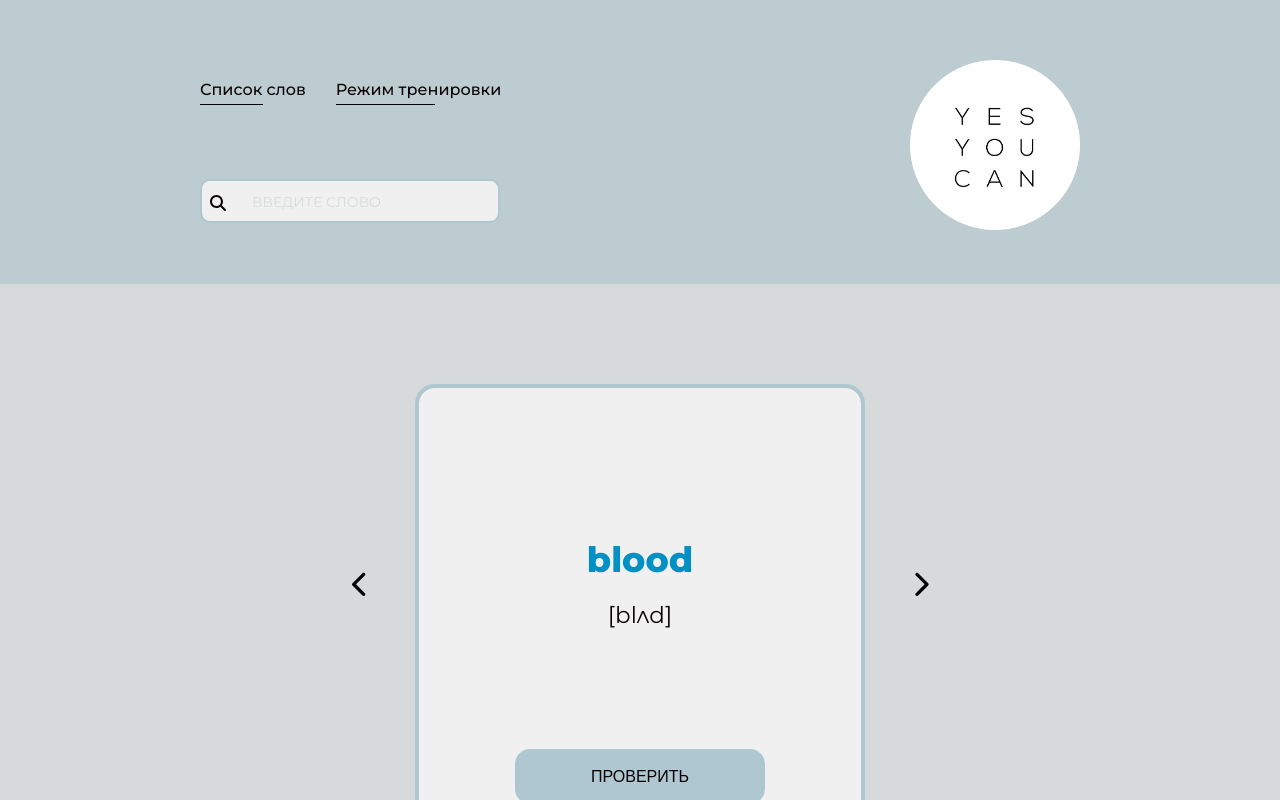
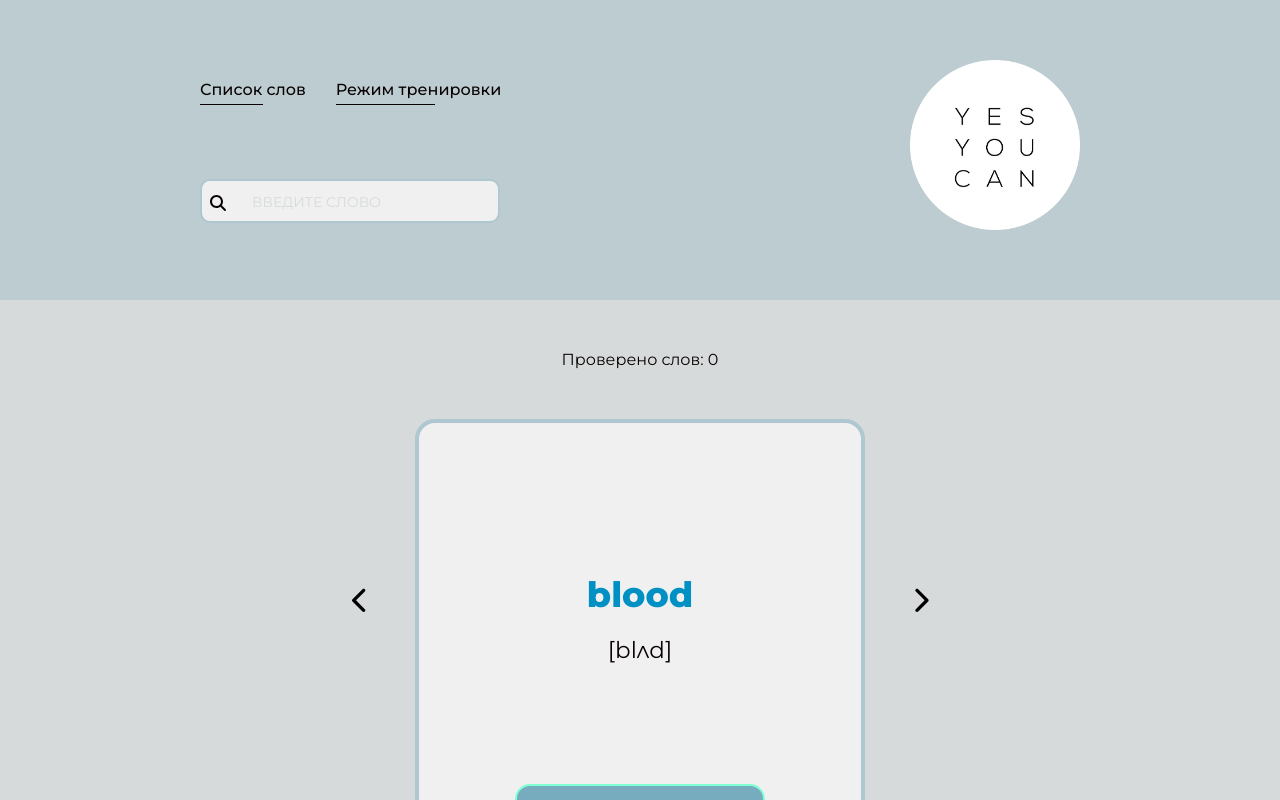
Before and after one commit to OlaGolanova/Words, a React (Create React App) app in the folder words/: page /Words/training in a window 1280 px wide. Shown: the top 800 px of the page. Built offline with nearby package versions, Linux system fonts and the light colour scheme.

Commit message:
focus btn

```diff
--- a/words/package.json
+++ b/words/package.json
@@ -45,6 +45,7 @@
   },
   "devDependencies": {
     "bootstrap-icons": "^1.10.5",
-    "react-router-dom": "^6.14.0"
+    "react-router-dom": "^6.14.0",
+    "swiper": "^10.0.4"
   }
 }
--- a/words/src/App.scss
+++ b/words/src/App.scss
@@ -1,6 +1,7 @@
 @import './utils/variables';
 
 .app {
+  position: relative;
   background: $colorMain;
 
 }
--- a/words/src/components/Card/Card.jsx
+++ b/words/src/components/Card/Card.jsx
@@ -1,15 +1,14 @@
-import React, { useState } from 'react';
-import { useParams, Link, useLocation} from 'react-router-dom';
+import React, { useState, forwardRef } from 'react';
 import { FontAwesomeIcon } from '@fortawesome/react-fontawesome';
 import { faChevronRight, faChevronLeft } from '@fortawesome/free-solid-svg-icons';
 
 import words from '../../utils/words.json';
 import CardItem from '../CardItem/CardItem';
+
+
 import './Card.scss';
 
-
-
-export default function Card(props){
+const Card = forwardRef((props, ref) => {
     const { indexCard } = props;
     const arrColorWords = [ 'red', 'orange', 'yellow', 'green', 'blue', 'main', 'violet' ];
     const rand = Math.floor(Math.random()*arrColorWords.length);
@@ -18,31 +17,23 @@ export default function Card(props){
     const [pressed, setPressed] = useState(true);
     const [colorWord, setColorWord] = useState('main');
     const [innerPressed, setInnerPressed] = useState(false);
-    let { cardName }  = useParams();
-    const [link, setLink] = useState(words[index].english);
+    const [openCard, setOpenCard] = useState(0);
 
-    cardName = link;
-    console.log(link);
-    console.log(cardName);
+
+
     const handleChangePrevCard = () => {
         if (innerPressed) {
             setInnerPressed(!innerPressed);
         }
         if (index > 0) {
-            const link = words[index - 1].english;
-            cardName = link;
-            setLink(link);
             setIndex(index - 1);
+
         } else if (index === 0) {
-            const link = words[(words.length - 1)].english;
-            cardName = link;
-            setLink(link);
             setIndex(words.length - 1);
+
         };
         addAnimationCard();
 
-        // console.log(link);
-        console.log(cardName);
     };
 
     const handleChangeNextCard = () => {
@@ -51,22 +42,13 @@ export default function Card(props){
         }
 
         if (index < words.length - 1) {
-            const link = words[index + 1].english;
-            cardName = link;
-            setLink(link);
             setIndex(index + 1);
 
         } else if (index === (words.length - 1)){
-            const link = words[0].english;
-            cardName = link;
-            setLink(link);
             setIndex(0);
 
         };
         addAnimationCard();
-
-        // console.log(link);
-        console.log(cardName);
 
     };
 
@@ -82,8 +64,8 @@ export default function Card(props){
 
 
     return (
+
         <div className="card">
-            <Link to={`/Words/training/${cardName}`}>
             <button
                 className = "button"
                 onClick = { handleChangePrevCard }>
@@ -91,10 +73,9 @@ export default function Card(props){
                     className = "fa-2x"
                     icon = { faChevronLeft }/>
             </button>
-            </Link>
-
 
             <div className = "wrapper">
+                <div className= "openCard">Проверено слов: {openCard}</div>
                 <div className = { pressed ? 'cardItem' : 'animation' }>
                     <CardItem
                         color = { colorWord }
@@ -103,12 +84,14 @@ export default function Card(props){
                         russian = { words[index].russian }
                         pressed = { innerPressed }
                         setPressed = { setInnerPressed }
+                        openCard = { openCard }
+                        setOpenCard = { setOpenCard }
+                        ref = {ref}
                     />
                 </div>
                 <div className = "counter" > { index + 1 } / { words.length }</div>
             </div>
 
-            <Link to={`/Words/training/${cardName}`}>
             <button
                 className = "button"
                 onClick = { handleChangeNextCard } >
@@ -116,8 +99,13 @@ export default function Card(props){
                     className = "fa-2x"
                     icon = { faChevronRight }/>
             </button>
-            </Link>
+        </div>
 
-        </div>
+
     );
-};
+}
+);
+
+// Card.displayName = 'Card';
+
+export default Card;
--- a/words/src/components/Card/Card.scss
+++ b/words/src/components/Card/Card.scss
@@ -1,6 +1,6 @@
 @import '../../utils/variables';
 
-.card{
+.card {
   display: flex;
   justify-content: center;
   .button {
@@ -38,6 +38,13 @@
     .wrapper {
         display: flex;
         flex-direction: column;
+        align-self: center;
+        .openCard {
+            margin-top: 50px;
+            margin-bottom: 50px;
+            align-self:center;
+
+        }
         .cardItem {
             transition: all 1.5s;
             transform: scale(1);
@@ -75,4 +82,8 @@
             font-size: 25px;
         }
     }
+    @media (max-width: 660px) {
+
+      }
+
 }
--- a/words/src/components/CardItem/CardItem.jsx
+++ b/words/src/components/CardItem/CardItem.jsx
@@ -1,5 +1,4 @@
-import React from 'react';
-
+import React, { useRef, useEffect } from 'react';
 
 import './CardItem.scss';
 
@@ -10,35 +9,40 @@ export default function CardItem(props){
         transcription,
         russian,
         pressed,
-        setPressed
+        setPressed,
+        openCard,
+        setOpenCard
     } = props;
 
 
+    const ref = useRef();
+
+    useEffect(() => ref.current.focus(), []);
+
     const handleChange = () => {
         setPressed(!pressed);
+        setOpenCard(openCard + 1);
     };
 
     const sideBtnFront = (
         <button
             className = "button_check"
+            ref={ref}
             onClick = { handleChange }> Проверить </button>
     );
 
     const sideBtnFlip = (
         <div
             className = "translate"
-            onClick = { handleChange }
         >{ russian }</div>
     );
 
     return (
-
         <div className = "card_item"   key = { id }>
             <div className = {`englishWord ${color}`}>{ english }</div>
             <div className = "transcription" >{ transcription }</div>
             <> { pressed ? sideBtnFlip : sideBtnFront } </>
         </div>
-
     );
 };
 
--- a/words/src/components/CardItem/CardItem.scss
+++ b/words/src/components/CardItem/CardItem.scss
@@ -1,15 +1,16 @@
 @import '../../utils/variables';
 
 .card_item {
+    position: relative;
     display:flex;
     flex-direction: column;
-    margin-top: 100px;
     width: 450px;
     height: 550px;
     background: $colorIntoInput;
     border-radius: 20px;
     border: 4px solid $colorFooter;
     color: $colorText;
+
 
     .button_check {
         margin-top: 120px;
@@ -28,6 +29,15 @@
             background: #77acbf;
             color:$colorTextHoverBtn;
         }
+        &:focus {
+            cursor: pointer;
+            background: #77acbf;
+            border-color: $colorTextHoverBtn;
+            outline: none;
+        }
+        &:focus-visible {
+            outline: none;
+        }
     }
     .englishWord {
         margin-top: 150px;
@@ -44,9 +54,5 @@
         font-size: 30px;
         margin-top: 120px;
         align-self: center;
-        &:hover {
-            cursor: pointer;
-            opacity: 0.9;
-        }
     }
 }
--- a/words/src/components/Header/Header.jsx
+++ b/words/src/components/Header/Header.jsx
@@ -54,6 +54,7 @@ export default  function Header(){
     );
 
     return (
+        <div className="header_wrapper">
             <header>
                 <div className = "header" >
                     <nav>
@@ -95,5 +96,7 @@ export default  function Header(){
                         onClick = { handleChangeTableBtn } />
                 </Link>
             </header>
+        </div>
+
     );
 };
--- a/words/src/components/Header/Header.scss
+++ b/words/src/components/Header/Header.scss
@@ -1,17 +1,22 @@
 @import '../../utils/variables';
 
+.header_wrapper {
+    position: relative;
+    min-height: 300px;
 
     header {
-    position: relative;
+    position: fixed;
+    z-index: 1;
     display: flex;
     justify-content: space-between;
-    min-height: 100px;
+    min-height: 300px;
+    width: 100%;
     background: $colorHeader;
     padding: 50px 200px 50px 200px;
         .header {
             padding-top: 30px;
-    }
             nav {
+
             display: flex;
             li {
                 list-style-type: none;
@@ -59,8 +64,6 @@ header {
             }
         }
         }
-
-
         .form {
             margin-top: 80px;
             position: relative;
@@ -99,8 +102,9 @@ header {
                 position: absolute;
                 top: 15px;
                 left: 10px;      }
+        }
+        }
 
-  }
         .logo {
         padding-top: 10px;
         width: 170px;
@@ -136,3 +140,4 @@ header {
         transition: opacity 300ms, transform 300ms;
         }
     }
+}
--- a/words/src/components/Table/Table.jsx
+++ b/words/src/components/Table/Table.jsx
@@ -1,5 +1,4 @@
 import React from 'react';
-import { CSSTransition } from 'react-transition-group';
 import { FontAwesomeIcon } from '@fortawesome/react-fontawesome';
 import { faCheck, faClose } from '@fortawesome/free-solid-svg-icons';
 
--- a/words/src/index.scss
+++ b/words/src/index.scss
@@ -2,12 +2,11 @@
 * {
   // outline: 2px solid red;
   box-sizing: border-box;
+  margin: 0;
+  padding: 0;
 }
 body {
   min-height: 100vh;
-  margin: 0;
-  padding: 0;
-  box-sizing: border-box;
   color: $colorText;
   font-family: $fontMain;
   font-weight: 400;
```
Also changed, not shown: 1 other file (tests, documents, lock files or other folders). Lines whose indentation alone changed are shown as unchanged.
